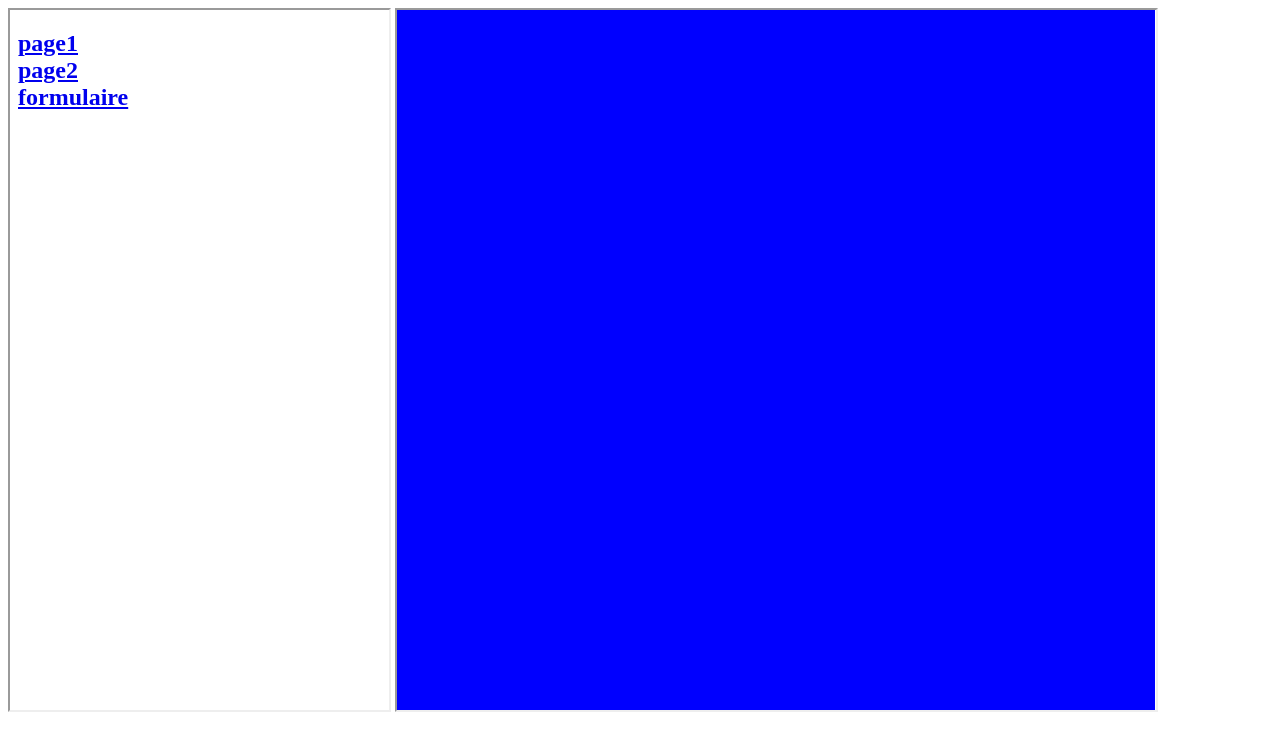
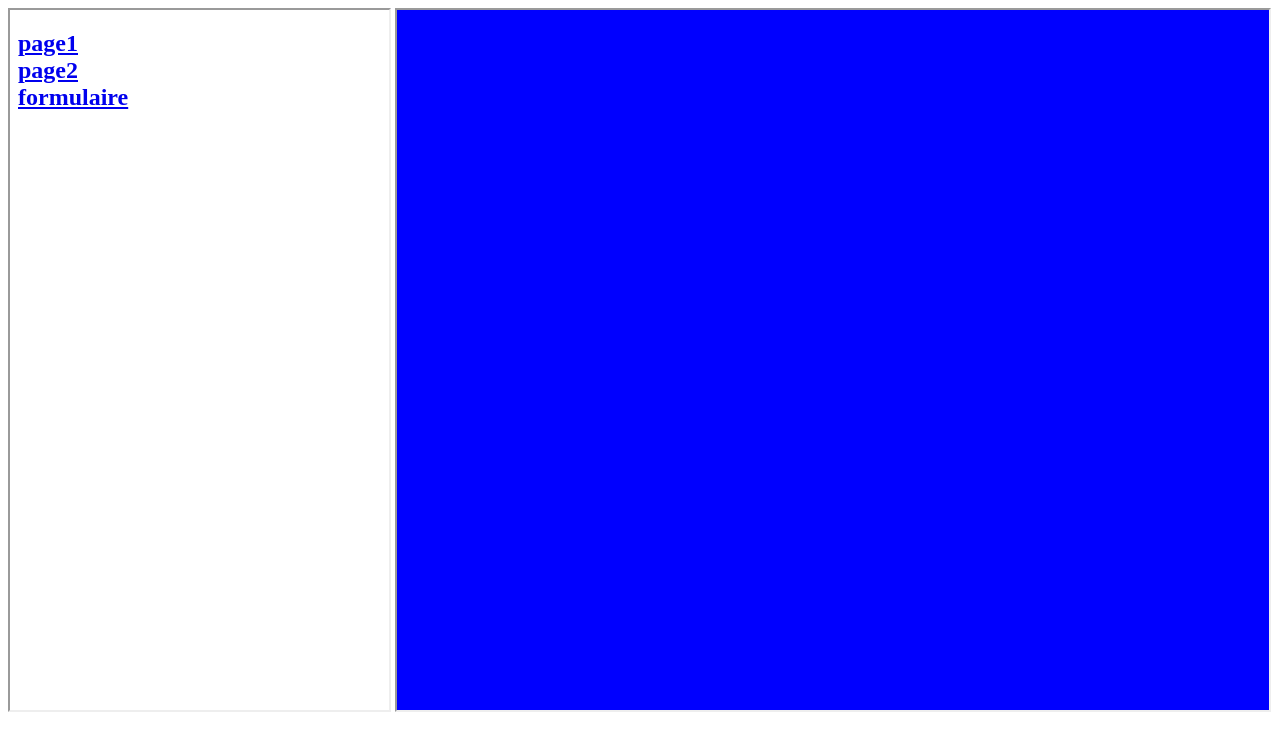
Before and after one commit to rom1-78/site_frame.github.io, a plain HTML site: page index.html in a window 1280 px wide. Drawn offline with Linux system fonts and the light colour scheme.

Commit message:
Add files via upload

```diff
--- a/index.html
+++ b/index.html
@@ -5,7 +5,7 @@
 </head>
 <body>
 	<iframe src="lien.html" width="30%" height="700" name="f1"></iframe>
-	<iframe src="page1.html" width="60%" height="700" name="f2"></iframe>
+	<iframe src="page1.html" width="69%" height="700" name="f2"></iframe>
 
 </body>
 </html>
```
